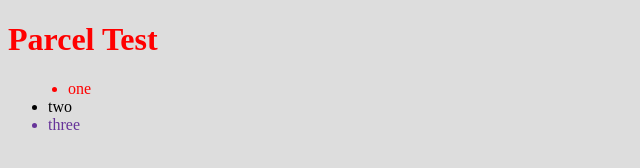
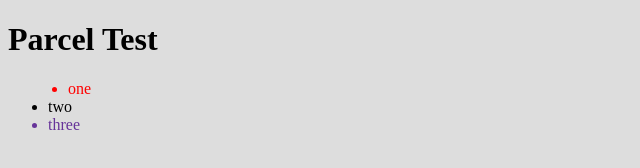
Before and after one commit to greggfine/parcel-test, a website with bundled scripts: page index.html in a window 1280 px wide. Shown: the whole page, without its empty margins (0-640 px from the left). Built offline with nearby package versions, Linux system fonts and the light colour scheme.

Commit message:
update urls

```diff
--- a/package.json
+++ b/package.json
@@ -12,6 +12,7 @@
   "homepage": "https://greggfine.github.io/parcel-test",
   "devDependencies": {
     "autoprefixer": "^9.4.5",
+    "postcss-hexrgba": "^1.0.1",
     "postcss-modules": "^1.4.1",
     "postcss-nested": "^4.1.1",
     "postcss-simple-vars": "^5.0.1"
--- a/styles.css
+++ b/styles.css
@@ -2,7 +2,8 @@
 $devRed: red;
 
 h1 {
-    color: $devRed;
+    /* color: $devRed; */
+    color: rgba(#224466, 0.5)
 }
 
 ul {
```
Also changed, not shown: .postcssrc, dist/index.html, 2 other files.
